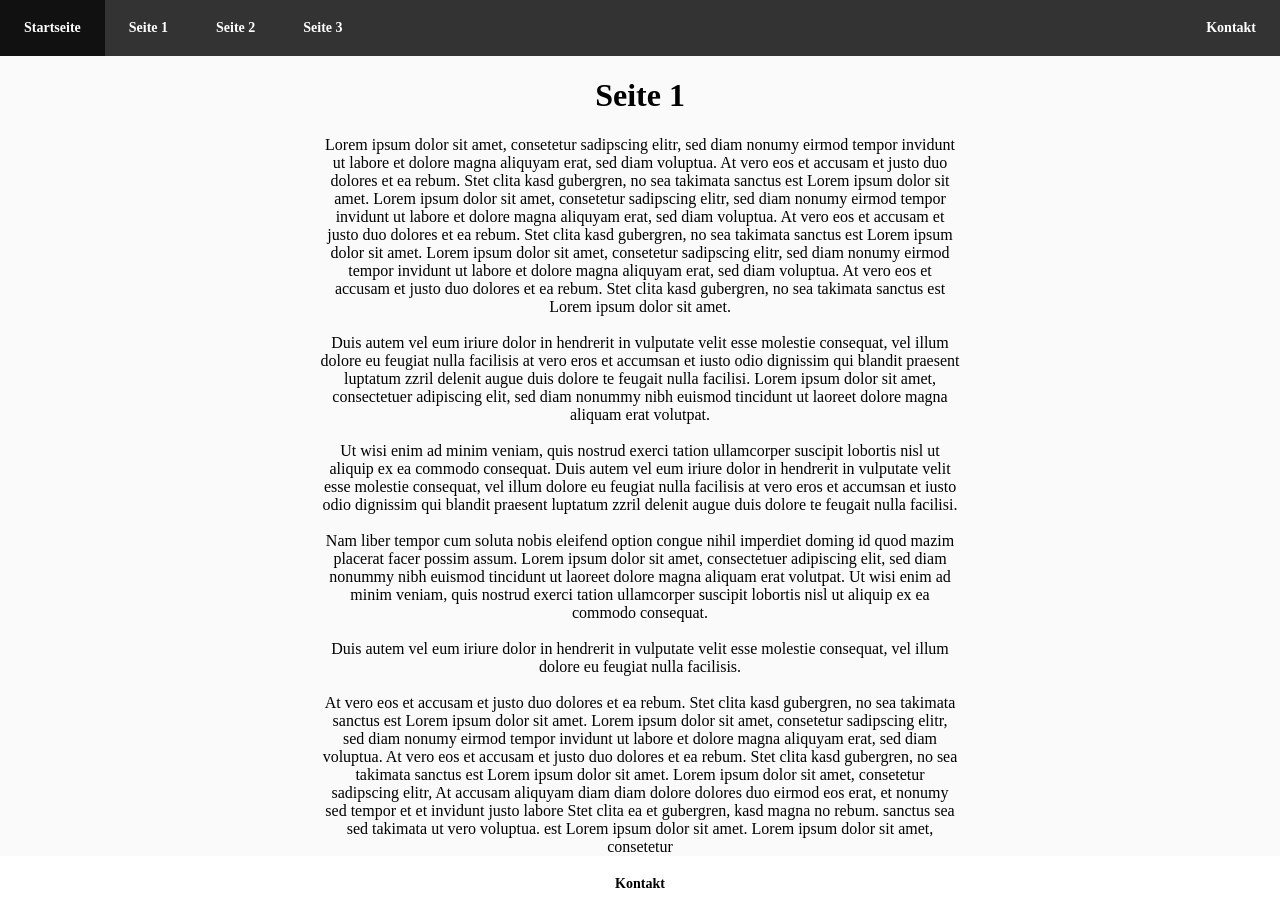
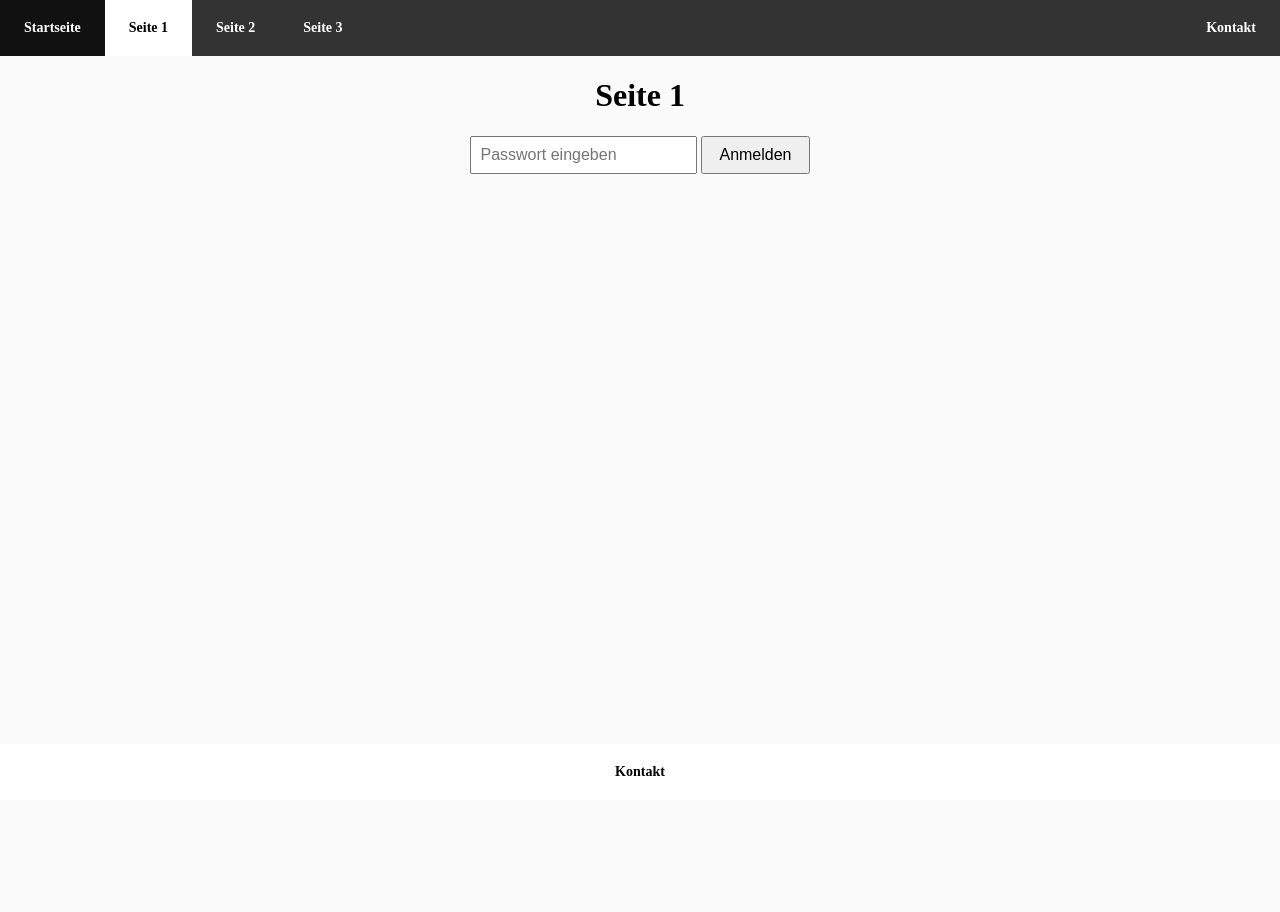
Before and after one commit to marcgab91/marcgab91.github.io, a plain HTML site: page page1.html in a window 1280 px wide. After the commit the page ends 800 px from the top, so only its background shows below. Drawn offline with Linux system fonts and the light colour scheme; files that its build step writes are made by us from their sources; files whose address does not match are found by name.

Commit message:
Add auth

```diff
--- /dev/null
+++ b/js/auth.js
@@ -0,0 +1,44 @@
+document.addEventListener("DOMContentLoaded", () => {
+  const PASSWORD = "123"; // Passwort anpassen
+  const authContainer = document.getElementById("auth-container");
+  const passwordInput = document.getElementById("password-input");
+  const loginBtn = document.getElementById("login-btn");
+  const errorMessage = document.getElementById("error-message");
+  const textContent = document.getElementById("text-content");
+
+  function showContent() {
+    authContainer.style.display = "none";
+    textContent.style.display = "block";
+  }
+
+  function showLogin() {
+    authContainer.style.display = "block";
+    textContent.style.display = "none";
+  }
+
+  // Prüfen, ob bereits eingeloggt (SessionStorage)
+  if (sessionStorage.getItem("auth") === "true") {
+    showContent();
+  } else {
+    showLogin();
+  }
+
+  loginBtn.addEventListener("click", () => {
+    const enteredPass = passwordInput.value;
+    if (enteredPass === PASSWORD) {
+      sessionStorage.setItem("auth", "true");
+      showContent();
+    } else {
+      errorMessage.textContent = "Falsches Passwort!";
+      passwordInput.value = "";
+      passwordInput.focus();
+    }
+  });
+
+  // Enter-Taste unterstützt auch
+  passwordInput.addEventListener("keypress", (e) => {
+    if (e.key === "Enter") {
+      loginBtn.click();
+    }
+  });
+});
--- a/nav.html
+++ b/nav.html
@@ -2,8 +2,8 @@
     <ul>
         <li><a href="index.html">Startseite</a></li>
         <li class="right"><a href="contact.html">Kontakt</a></li>
-        <li><a href="pages/page1.html">Seite 1</a></li>
-        <li><a href="pages/page2.html">Seite 2</a></li>
-        <li><a href="pages/page3.html">Seite 3</a></li>
+        <li><a href="page1.html">Seite 1</a></li>
+        <li><a href="page2.html">Seite 2</a></li>
+        <li><a href="page3.html">Seite 3</a></li>
     </ul>
 </nav>
--- a/pages/page1.html
+++ b/page1.html
@@ -4,6 +4,7 @@
     <meta charset="UTF-8">
     <title>Seite 1</title>
     <link rel="stylesheet" type="text/css" href="styles.css">
+    <script src="js/auth.js"></script>
     <script src="js/nav.js"></script>
     <script src="js/bottom-nav.js"></script>
     <script src="js/text.js"></script>
@@ -14,6 +15,12 @@
 
 <main>
     <h1>Seite 1</h1>
+    <div id="auth-container">
+      <input type="password" id="password-input" placeholder="Passwort eingeben" />
+      <button id="login-btn">Anmelden</button>
+      <div id="error-message"></div>
+    </div>
+
     <div id="text-content" class="centered-text"></div>
 </main>
 
--- a/styles.css
+++ b/styles.css
@@ -133,3 +133,29 @@ h1 {
     width: 50%;
     text-align: center;
 }
+
+
+
+
+#auth-container {
+  margin: 1rem 0;
+  text-align: center;
+}
+#password-input {
+  padding: 0.5rem;
+  font-size: 1rem;
+}
+#login-btn {
+  padding: 0.5rem 1rem;
+  font-size: 1rem;
+  cursor: pointer;
+}
+#login-btn:hover {
+  background-color: #0056b3;
+  color: white;
+}
+#error-message {
+  color: red;
+  margin-top: 0.5rem;
+  min-height: 1.2em;
+}
```
Also changed, not shown: index.html (+3 -3 lines), page2.html (renamed from pages/page2.html, +7 -0 lines), page3.html (renamed from pages/page3.html), 1 other file.
